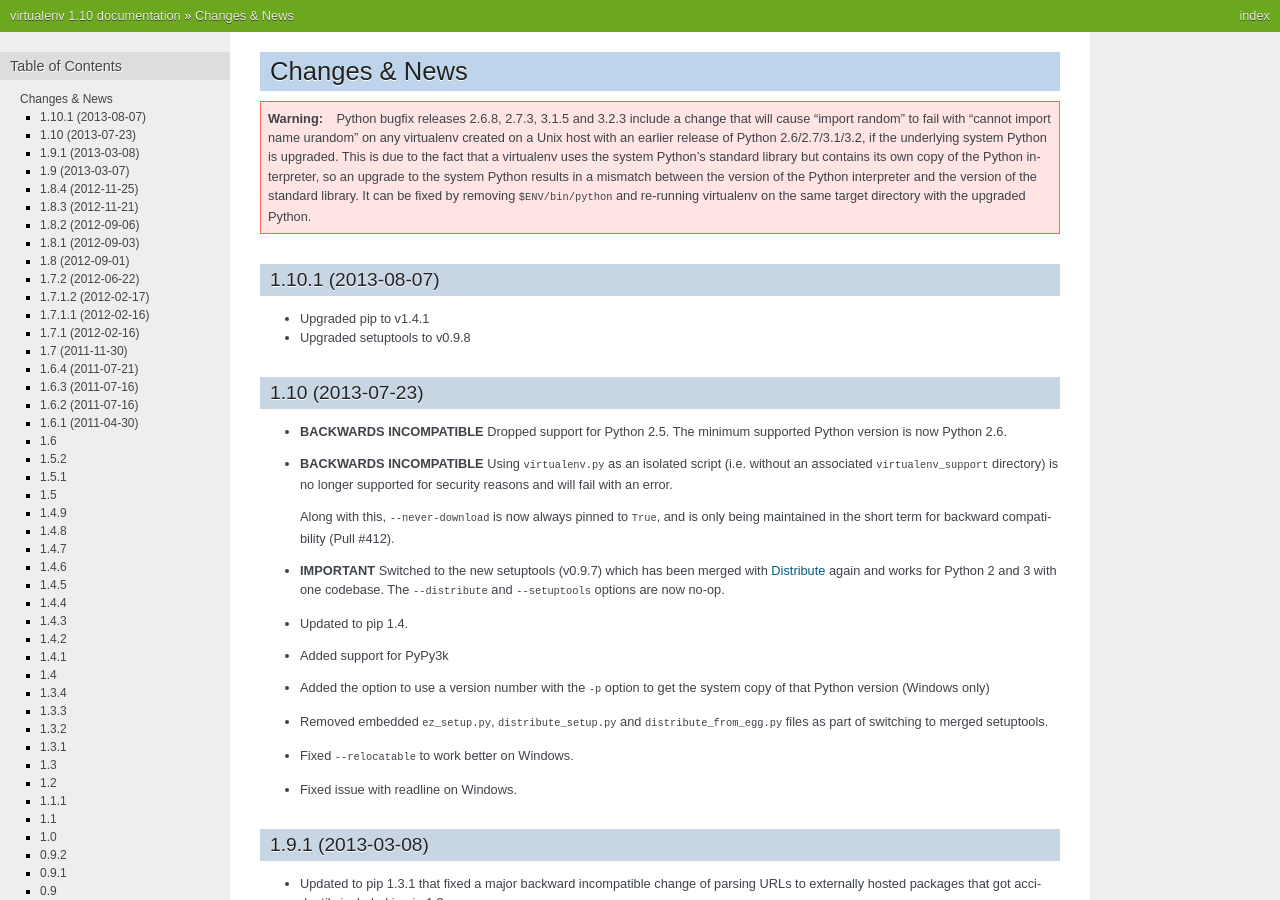
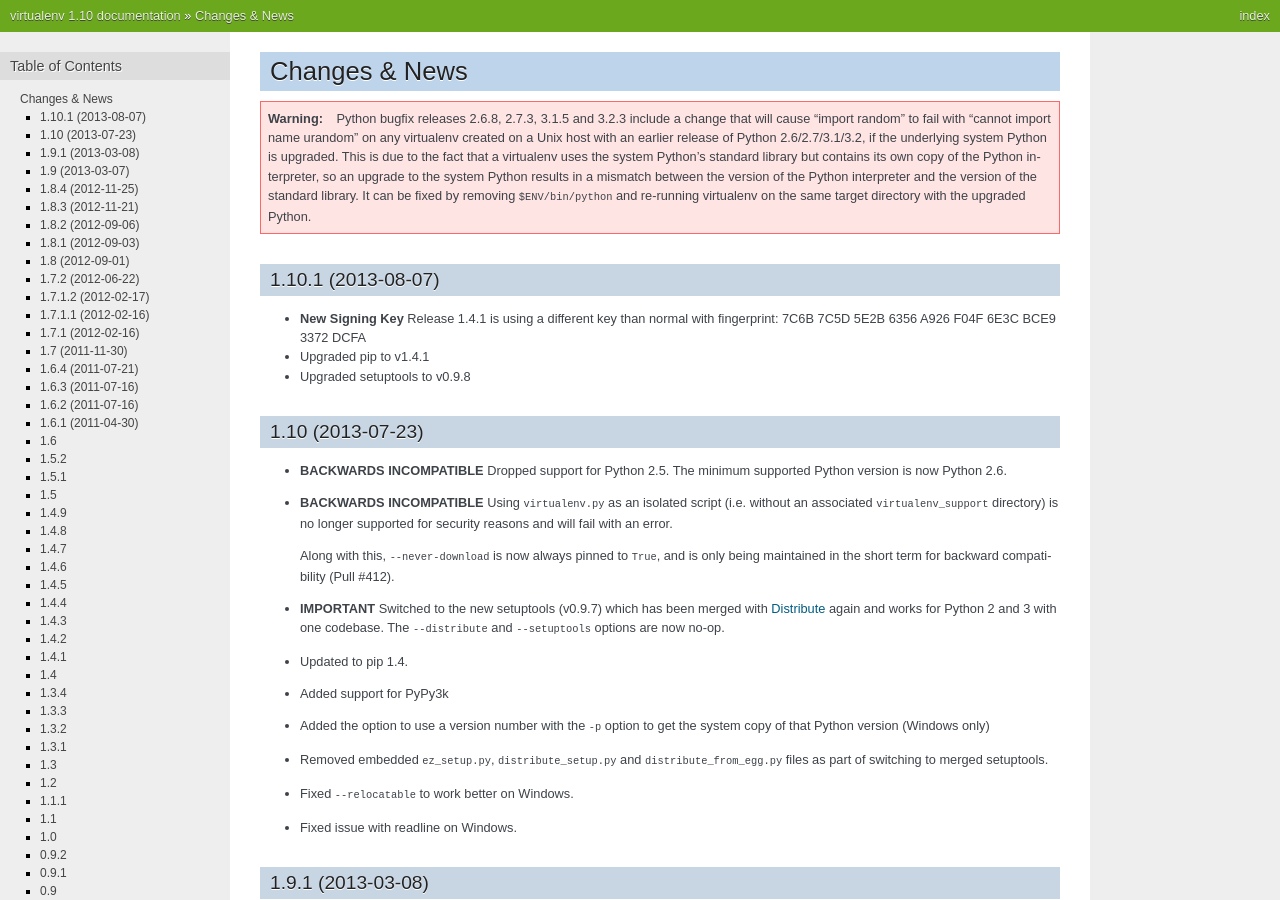
Before and after one commit to pypa/virtualenv, a Sphinx documentation site: the page built from docs/news.rst, in a window 1280 px wide and 900 px high. Built offline with Sphinx 7.4.7, drawn with Linux system fonts in a browser that asks for light colours.

Commit message:
Mention the new Signing Key

```diff
--- a/docs/news.rst
+++ b/docs/news.rst
@@ -17,6 +17,8 @@
 1.10.1 (2013-08-07)
 ~~~~~~~~~~~~~~~~~~~
 
+* **New Signing Key** Release 1.4.1 is using a different key than normal with
+  fingerprint: 7C6B 7C5D 5E2B 6356 A926 F04F 6E3C BCE9 3372 DCFA
 * Upgraded pip to v1.4.1
 * Upgraded setuptools to v0.9.8
 
```
